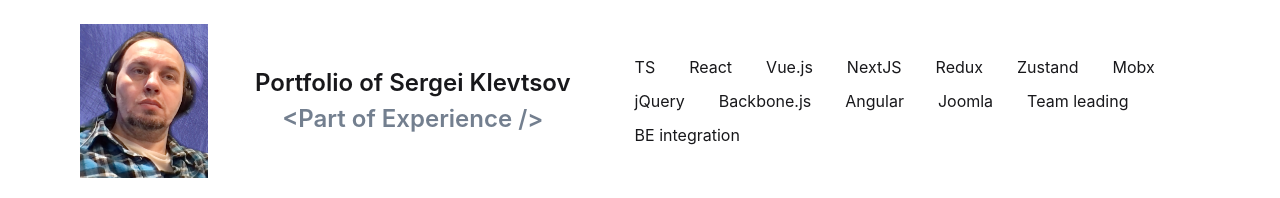
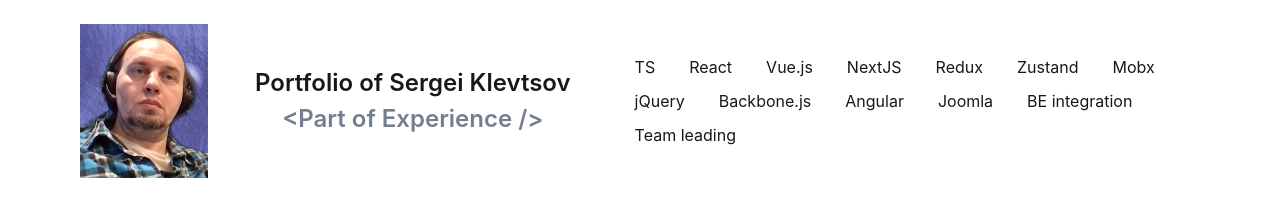
Before and after one commit to srgg6701/srgg6701.github.io, a React (Vite) app: page / in a window 1280 px wide. Shown: the top 198 px of the page. Built offline with nearby package versions, Linux system fonts and the light colour scheme.

Commit message:
Reordering

```diff
--- a/src/components/header.tsx
+++ b/src/components/header.tsx
@@ -17,8 +17,8 @@ export default function Header({ pathname }: { pathname: string }) {
     "Backbone.js",
     "Angular",
     "Joomla",
+    "BE integration",
     "Team leading",
-    "BE integration",
   ];
   const pathAboutStr = "/about";
   const partOf = pathname === pathAboutStr ? "Life" : "Portfolio";
```
